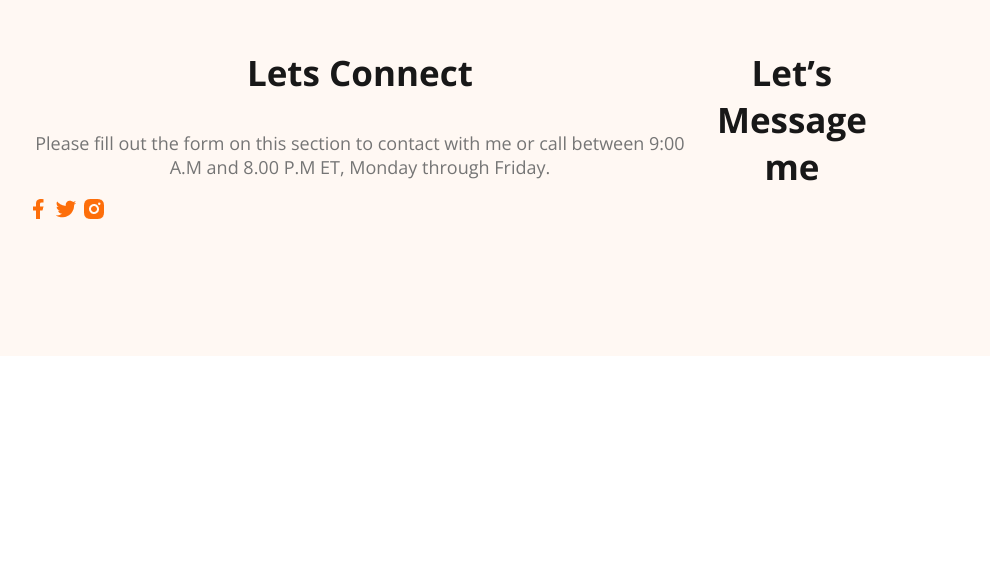
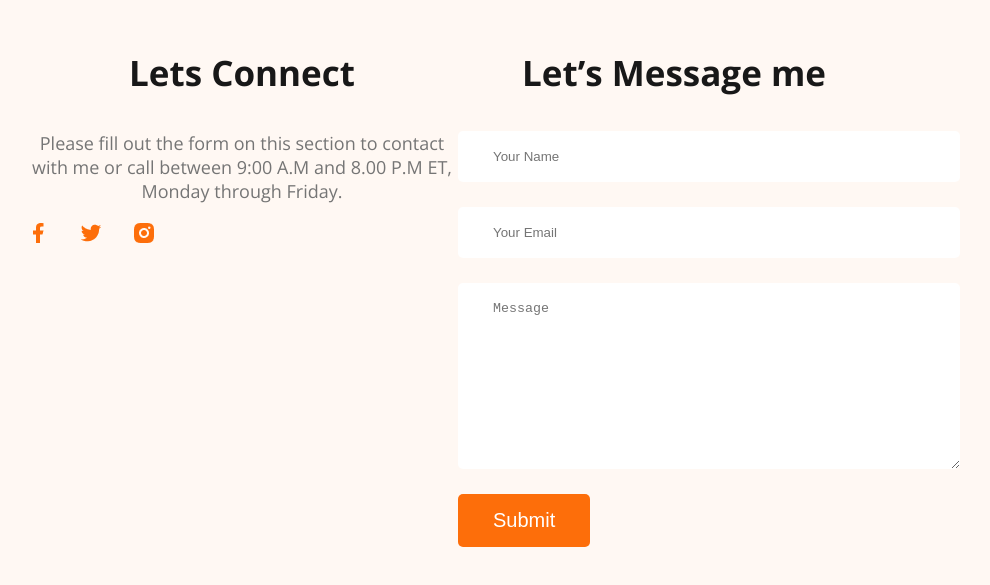
Before and after one commit to IMSABUJ97/developer-portfolio, a plain HTML site: page index.html in a window 1280 px wide. Shown: the part 3410-3995 px from the top of the page, without its empty margins (182-1172 px from the left). Before the commit the page ends 3774 px from the top, so only its background shows below. Drawn offline with nearby package versions, Linux system fonts and the light colour scheme.

Commit message:
finished footer section with contact form

```diff
--- a/index.html
+++ b/index.html
@@ -157,9 +157,13 @@
             </div>
         </div>
         <div class="footer-column">
-            <h3 class="section-title">
-                Let’s Message me
-            </h3>
+            <h3 class="section-title">Let’s Message me</h3>
+            <form class="contact" action="">
+                <input type="text" placeholder="Your Name">
+                <input type="email" name="" placeholder="Your Email" id="">
+                <textarea name="" placeholder="Message" id="" cols="30" rows="10"></textarea>
+                <input class="btn-primary" type="submit" value="Submit">
+            </form>
         </div>
     </footer>
 </body>
--- a/styles/portfolio.css
+++ b/styles/portfolio.css
@@ -185,3 +185,21 @@ footer{
     margin-top: 100px;
     padding: 130px 200px;
 }
+.footer-column{
+    width: 50%;
+}
+
+.contact input[type="text"], .contact input[type="email"], textarea{
+    display: block;
+    margin-bottom: 25px;
+    padding: 18px 35px;
+    color: #757575;
+    border-radius: 5px;
+    background: #FFF;
+    border: 0;
+    width: 100%;
+}
+
+.social-links a{
+    margin-right: 25px;
+}
```
